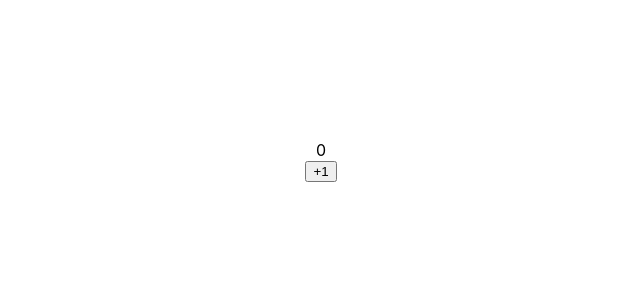
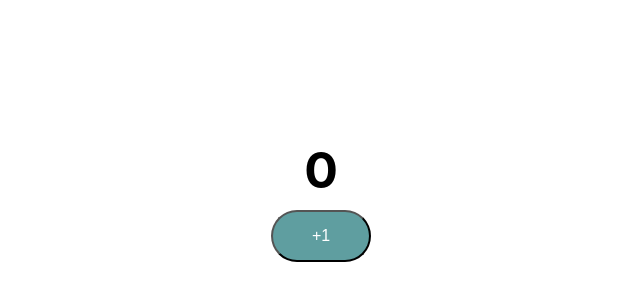
Before and after one commit to Jewel-cse/React-Basics, a React (Create React App) app: page / in a window 1280 px wide. Shown: the part 116-416 px from the top of the page, without its empty margins (319-959 px from the left). Built offline with nearby package versions, Linux system fonts and the light colour scheme.

Commit message:
add css to jsx

```diff
--- /dev/null
+++ b/src/components/counter/Counter.css
@@ -0,0 +1,16 @@
+.counterButton {
+  font-size: 16px;
+  background-color: cadetblue;
+  width: 100px;
+  margin: 10px;
+  color: white;
+  padding: 15px;
+  border-radius: 30px;
+}
+
+.count{
+    font-weight: bold;
+    font-size: 50px;
+    padding: 20px;
+
+}
--- a/src/components/counter/Counter.jsx
+++ b/src/components/counter/Counter.jsx
@@ -1,4 +1,5 @@
 
+import './Counter.css'
 
 export default function Counter() {
 
@@ -10,7 +11,7 @@
     return <div className="Counter">
         <span className="count">0</span>
         <div>
-            <button className="buttonClass" onClick={increamentCounterFunction}>+1</button>
+            <button className="counterButton" onClick={increamentCounterFunction}>+1</button>
         </div>
   </div>;
 }
```
